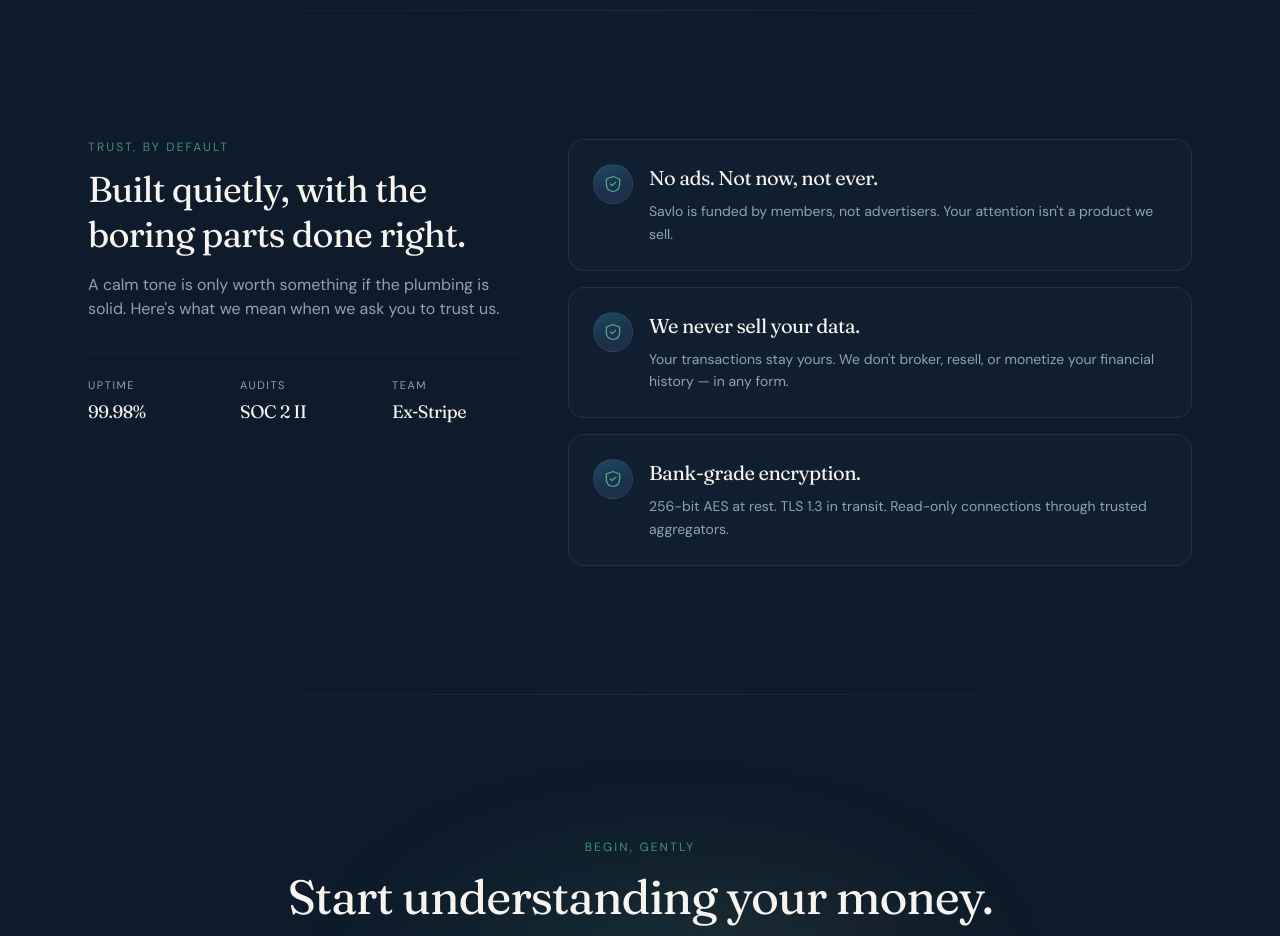
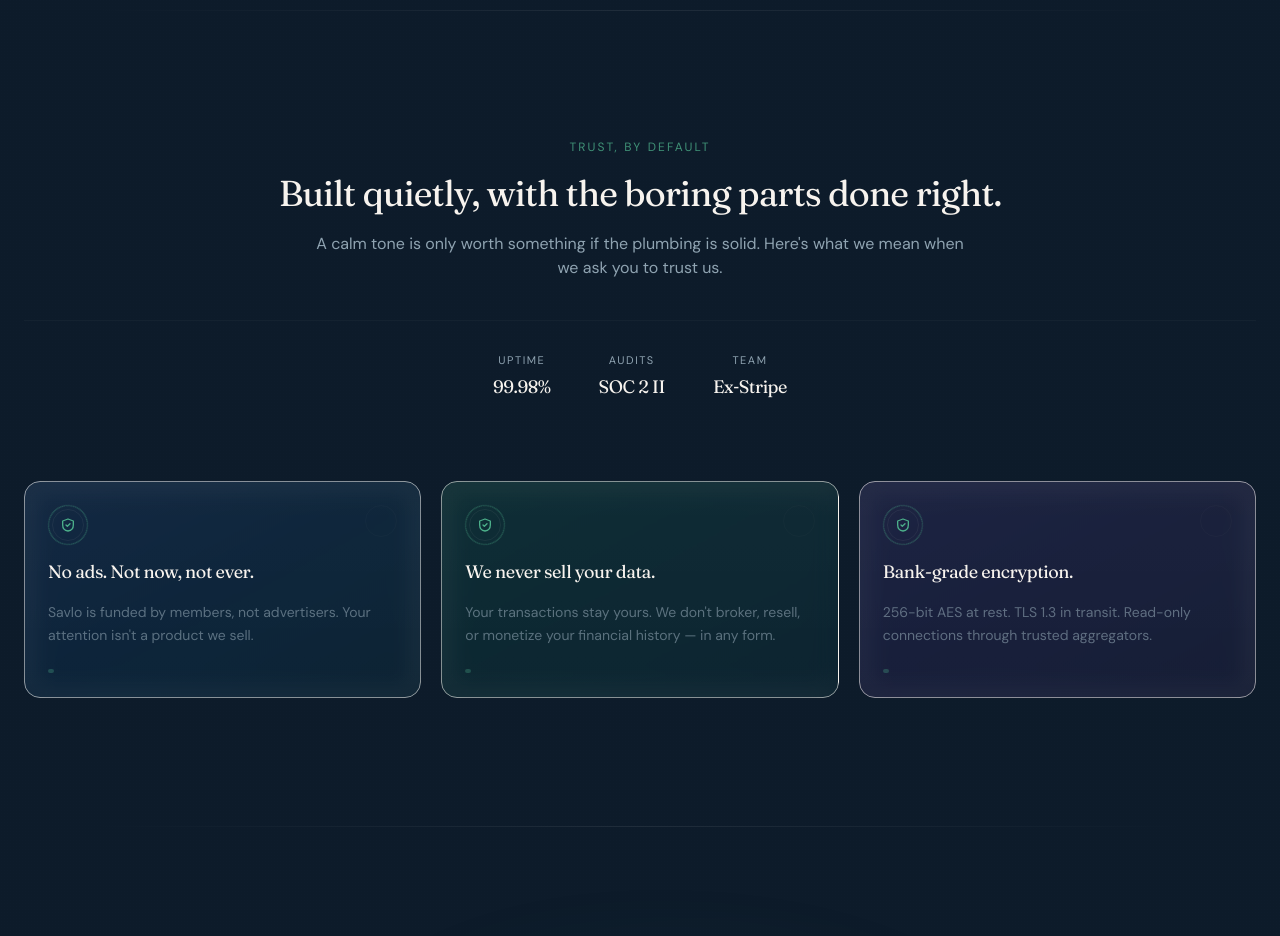
Before and after one commit to luchoo4441-png/savlo-web, a Next.js app: page / in a window 1280 px wide. Shown: the part 4120-5056 px from the top of the page. Built offline with nearby package versions, Linux system fonts and the light colour scheme.

Commit message:
redesign trust section with modern pro UI and microinteractions

```diff
--- a/components/savlo/trust-section.tsx
+++ b/components/savlo/trust-section.tsx
@@ -1,63 +1,57 @@
+"use client"
+
+import { useState } from "react"
 import { Reveal } from "./reveal"
 
 const principles = [
   {
     title: "No ads. Not now, not ever.",
     body: "Savlo is funded by members, not advertisers. Your attention isn't a product we sell.",
+    color: "from-blue-500/20 to-cyan-500/10",
   },
   {
     title: "We never sell your data.",
     body: "Your transactions stay yours. We don't broker, resell, or monetize your financial history — in any form.",
+    color: "from-emerald-500/20 to-teal-500/10",
   },
   {
     title: "Bank-grade encryption.",
     body: "256-bit AES at rest. TLS 1.3 in transit. Read-only connections through trusted aggregators.",
+    color: "from-violet-500/20 to-purple-500/10",
   },
 ]
 
 export function TrustSection() {
   return (
     <section id="trust" className="relative py-24 sm:py-32">
-      <div className="mx-auto max-w-6xl px-6">
-        <div className="grid grid-cols-1 gap-12 lg:grid-cols-12">
-          <Reveal className="lg:col-span-5">
+      <div className="mx-auto max-w-7xl px-6">
+        {/* Intro block: title, desc, stats */}
+        <Reveal>
+          <div className="mb-16 text-center sm:mb-20">
             <p className="text-xs uppercase tracking-[0.18em] text-primary/80">
               Trust, by default
             </p>
-            <h2 className="mt-3 font-serif text-3xl leading-tight tracking-tight text-balance sm:text-4xl">
+            <h2 className="mt-4 font-serif text-3xl leading-tight tracking-tight text-balance sm:text-4xl">
               Built quietly, with the boring parts done right.
             </h2>
-            <p className="mt-4 max-w-md text-pretty text-muted-foreground">
+            <p className="mx-auto mt-4 max-w-2xl text-pretty text-muted-foreground">
               A calm tone is only worth something if the plumbing is solid.
               Here&apos;s what we mean when we ask you to trust us.
             </p>
 
-            <div className="mt-8 grid max-w-md grid-cols-3 gap-6 border-t border-border/60 pt-6 text-sm">
+            <div className="mt-10 flex flex-wrap items-center justify-center gap-8 border-t border-border/40 pt-8 text-sm sm:gap-12">
               <Metric label="Uptime" value="99.98%" />
               <Metric label="Audits" value="SOC 2 II" />
               <Metric label="Team" value="Ex‑Stripe" />
             </div>
+          </div>
         </Reveal>
 
-          <div className="grid grid-cols-1 gap-4 lg:col-span-7">
+        {/* Pro UI: 3-column grid of principles with glassmorphism + animations */}
+        <div className="grid grid-cols-1 gap-5 md:grid-cols-3">
           {principles.map((p, i) => (
-              <Reveal key={p.title} delay={i * 120}>
-                <article className="card-calm relative overflow-hidden rounded-2xl border border-border bg-surface/70 p-6">
-                  <div className="flex items-start gap-4">
-                    <ShieldGlyph />
-                    <div>
-                      <h3 className="font-serif text-xl tracking-tight">
-                        {p.title}
-                      </h3>
-                      <p className="mt-2 text-sm leading-relaxed text-muted-foreground">
-                        {p.body}
-                      </p>
-                    </div>
-                  </div>
-                </article>
-              </Reveal>
+            <PrincipleCard key={p.title} principle={p} index={i} />
           ))}
-          </div>
         </div>
       </div>
     </section>
@@ -75,21 +69,140 @@ function Metric({ label, value }: { label: string; value: string }) {
   )
 }
 
-function ShieldGlyph() {
+/* -------------------------------------------------------------------------- */
+/*  Pro UI Card: glassmorphism, animated gradient, interactive hover/reveal   */
+/* -------------------------------------------------------------------------- */
+
+function PrincipleCard({
+  principle,
+  index,
+}: {
+  principle: (typeof principles)[0]
+  index: number
+}) {
+  const [isHovered, setIsHovered] = useState(false)
+
   return (
-    <span
-      className="flex h-10 w-10 shrink-0 items-center justify-center rounded-xl border border-border/70"
+    <Reveal delay={index * 100}>
+      <div
+        className="group relative overflow-hidden rounded-2xl transition-all duration-500"
+        onMouseEnter={() => setIsHovered(true)}
+        onMouseLeave={() => setIsHovered(false)}
         style={{
-        background:
-          "linear-gradient(160deg, color-mix(in oklch, var(--primary) 22%, var(--surface-2)) 0%, var(--surface-2) 60%)",
+          animationDelay: `${index * 80}ms`,
+        }}
+      >
+        {/* Animated gradient background */}
+        <div
+          className={`absolute inset-0 bg-gradient-to-br ${principle.color} transition-all duration-500`}
+          style={{
+            transform: isHovered ? "scale(1.1)" : "scale(1)",
+            opacity: isHovered ? 0.8 : 0.5,
+          }}
+        />
+
+        {/* Animated accent glow */}
+        <div
+          className="absolute inset-0 transition-opacity duration-500"
+          style={{
+            background: isHovered
+              ? "radial-gradient(circle at 50% 0%, rgba(255,255,255,0.1), transparent 70%)"
+              : "transparent",
+          }}
+        />
+
+        {/* Border with animated glow */}
+        <div
+          className="absolute inset-0 rounded-2xl border border-border/40 transition-all duration-500"
+          style={{
+            borderColor: isHovered
+              ? "rgba(var(--primary-rgb), 0.3)"
+              : "rgb(var(--border))",
+          }}
+        />
+
+        {/* Glassmorphic content */}
+        <div className="relative z-10 flex h-full flex-col gap-4 border-b border-border/20 bg-gradient-to-b from-white/[0.02] to-white/[0.005] p-6 backdrop-blur-md">
+          {/* Icon area with animated shield */}
+          <div className="flex items-start justify-between">
+            <AnimatedShieldIcon index={index} hovered={isHovered} />
+            <div
+              className="h-8 w-8 rounded-full border border-border/30 transition-all duration-500"
+              style={{
+                background: isHovered
+                  ? "rgba(var(--primary-rgb), 0.15)"
+                  : "transparent",
+                transform: isHovered ? "scale(1.2) rotate(45deg)" : "scale(1)",
+              }}
+            />
+          </div>
+
+          {/* Title — always visible */}
+          <h3 className="font-serif text-lg leading-tight tracking-tight transition-colors duration-500 group-hover:text-primary">
+            {principle.title}
+          </h3>
+
+          {/* Description — fades in on hover with reveal */}
+          <p
+            className="text-sm leading-relaxed text-muted-foreground transition-all duration-500"
+            style={{
+              opacity: isHovered ? 1 : 0.6,
+              transform: isHovered ? "translateY(0)" : "translateY(2px)",
+            }}
+          >
+            {principle.body}
+          </p>
+
+          {/* Hover indicator dot */}
+          <div
+            className="mt-2 h-1 w-6 rounded-full bg-primary transition-all duration-500"
+            style={{
+              opacity: isHovered ? 1 : 0.3,
+              width: isHovered ? "12px" : "6px",
+            }}
+          />
+        </div>
+      </div>
+    </Reveal>
+  )
+}
+
+/* Animated shield icon with rotating elements */
+function AnimatedShieldIcon({
+  index,
+  hovered,
+}: {
+  index: number
+  hovered: boolean
+}) {
+  return (
+    <div className="relative flex h-10 w-10 items-center justify-center">
+      {/* Rotating outer ring */}
+      <div
+        className="absolute inset-0 rounded-full border border-primary/40"
+        style={{
+          animation: hovered
+            ? `spin 3s linear infinite`
+            : `spin 6s linear infinite`,
+        }}
+      />
+
+      {/* Inner shield */}
+      <div
+        className="flex h-8 w-8 items-center justify-center rounded-lg border border-border/70 transition-all duration-500"
+        style={{
+          background: hovered
+            ? "linear-gradient(160deg, rgba(var(--primary-rgb), 0.25), rgba(var(--surface-2), 0.15))"
+            : "linear-gradient(160deg, rgba(var(--primary-rgb), 0.12), rgba(var(--surface-2), 0.08))",
+          transform: hovered ? "scale(1.1)" : "scale(1)",
         }}
       >
         <svg
           viewBox="0 0 24 24"
-        className="h-5 w-5 text-primary"
+          className="h-4 w-4 text-primary"
           fill="none"
           stroke="currentColor"
-        strokeWidth="1.5"
+          strokeWidth="2"
           strokeLinecap="round"
           strokeLinejoin="round"
           aria-hidden
@@ -97,6 +210,18 @@ function ShieldGlyph() {
           <path d="M12 3 4 6v6c0 5 3.4 8.4 8 9 4.6-.6 8-4 8-9V6l-8-3Z" />
           <path d="m9 12 2 2 4-4" />
         </svg>
-    </span>
+      </div>
+
+      <style jsx>{`
+        @keyframes spin {
+          from {
+            transform: rotate(0deg);
+          }
+          to {
+            transform: rotate(360deg);
+          }
+        }
+      `}</style>
+    </div>
   )
 }
```
Lines whose indentation alone changed are shown as unchanged.
